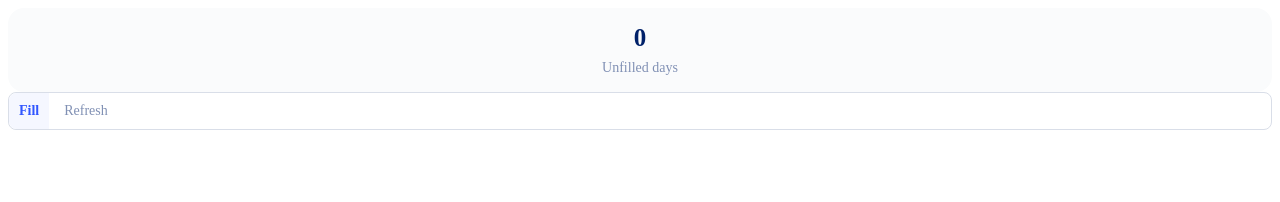
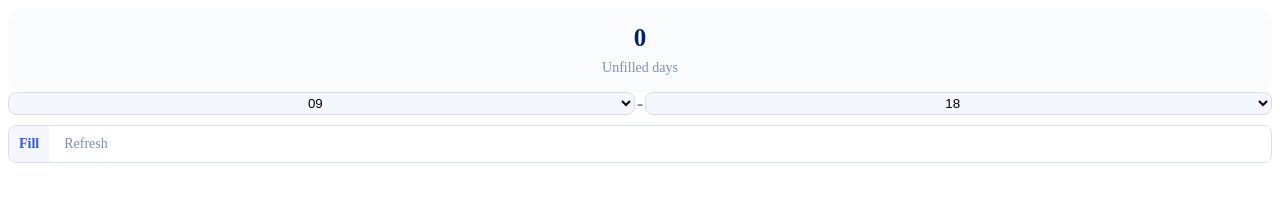
Before and after one commit to OrhayBenaim/harmony, a browser extension: page index.html in a window 1280 px wide. Drawn offline with Linux system fonts and the light colour scheme.

Commit message:
added time selects

```diff
--- a/index.html
+++ b/index.html
@@ -22,9 +22,30 @@
         color: rgb(0, 33, 105);
       }
 
-      .summary-item .summary-item-title {
+      .summary-item-title {
         color: rgb(128, 144, 180);
         font-size: 14px;
+      }
+
+      .grouped-inputs {
+        display: flex;
+        align-items: center;
+        justify-content: stretch;
+        gap: 2px;
+        margin-bottom: 10px;
+      }
+      .grouped-inputs select {
+        flex: 1;
+        background-color: rgb(245, 247, 255);
+        border: 1px solid rgb(217, 222, 232);
+        border-radius: 8px;
+        padding: 2px 5px;
+        text-align: center;
+      }
+      .time-spacer {
+        font-size: 20px;
+        font-weight: 700;
+        color: rgb(128, 144, 180);
       }
 
       .grouped-switches {
@@ -68,6 +89,62 @@
       <span class="summary-item-title">Unfilled days</span>
     </div>
 
+    <div class="grouped-inputs" id="time">
+      <select id="start">
+        <option value="0">00</option>
+        <option value="1">01</option>
+        <option value="2">02</option>
+        <option value="3">03</option>
+        <option value="4">04</option>
+        <option value="5">05</option>
+        <option value="6">06</option>
+        <option value="7">07</option>
+        <option value="8">08</option>
+        <option value="9" selected>09</option>
+        <option value="10">10</option>
+        <option value="11">11</option>
+        <option value="12">12</option>
+        <option value="13">13</option>
+        <option value="14">14</option>
+        <option value="15">15</option>
+        <option value="16">16</option>
+        <option value="17">17</option>
+        <option value="18">18</option>
+        <option value="19">19</option>
+        <option value="20">20</option>
+        <option value="21">21</option>
+        <option value="22">22</option>
+        <option value="23">23</option>
+      </select>
+      <span class="time-spacer">-</span>
+      <select id="end">
+        <option value="00">00</option>
+        <option value="01">01</option>
+        <option value="02">02</option>
+        <option value="03">03</option>
+        <option value="04">04</option>
+        <option value="05">05</option>
+        <option value="06">06</option>
+        <option value="07">07</option>
+        <option value="08">08</option>
+        <option value="09">09</option>
+        <option value="10">10</option>
+        <option value="11">11</option>
+        <option value="12">12</option>
+        <option value="13">13</option>
+        <option value="14">14</option>
+        <option value="15">15</option>
+        <option value="16">16</option>
+        <option value="17">17</option>
+        <option value="18" selected>18</option>
+        <option value="19">19</option>
+        <option value="20">20</option>
+        <option value="21">21</option>
+        <option value="22">22</option>
+        <option value="23">23</option>
+      </select>
+    </div>
+
     <div class="grouped-switches grouped-switches--buttons">
       <div class="group-item selected" id="autoFill">Fill</div>
       <div class="group-item" id="refresh">Refresh</div>
--- a/index.js
+++ b/index.js
@@ -1,13 +1,38 @@
 const urlRegex = /^https?:\/\/(?:[^./?#]+\.)?harmony\.synel\.co\.il/;
+
+const startSelect = document.querySelector("#start");
+const endSelect = document.querySelector("#end");
+
+startSelect.addEventListener("change", (e) => {
+  const start = e.target.selectedOptions[0].value;
+  time.start = start;
+});
+
+endSelect.addEventListener("change", (e) => {
+  const end = e.target.selectedOptions[0].value;
+  time.end = end;
+});
 
 const updateCount = (length) => {
   const countElement = document.querySelector("#count");
   countElement.innerHTML = length;
 };
 
+const getStart = () => {
+  return startSelect.selectedOptions[0].value;
+};
+
+const getEnd = () => {
+  return endSelect.selectedOptions[0].value;
+};
+
+let time = {
+  start: getStart(),
+  end: getEnd(),
+};
 document.querySelector("#autoFill").addEventListener("click", async () => {
   const [tab] = await chrome.tabs.query({ active: true, lastFocusedWindow: true });
-  const response = await chrome.tabs.sendMessage(tab.id, { message: "fill" });
+  const response = await chrome.tabs.sendMessage(tab.id, { message: "fill", time });
   updateCount(response);
 });
 
```
Also changed, not shown: content.js (+5 -5 lines).
